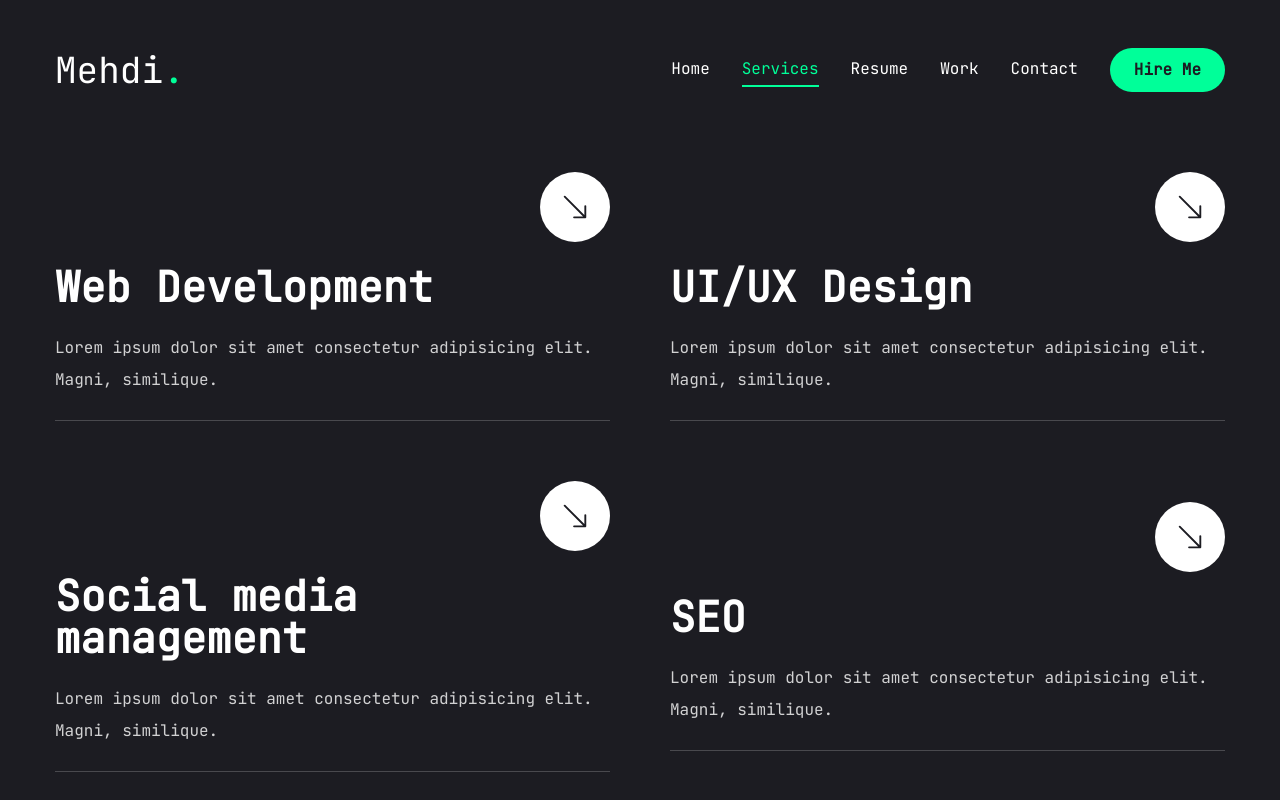
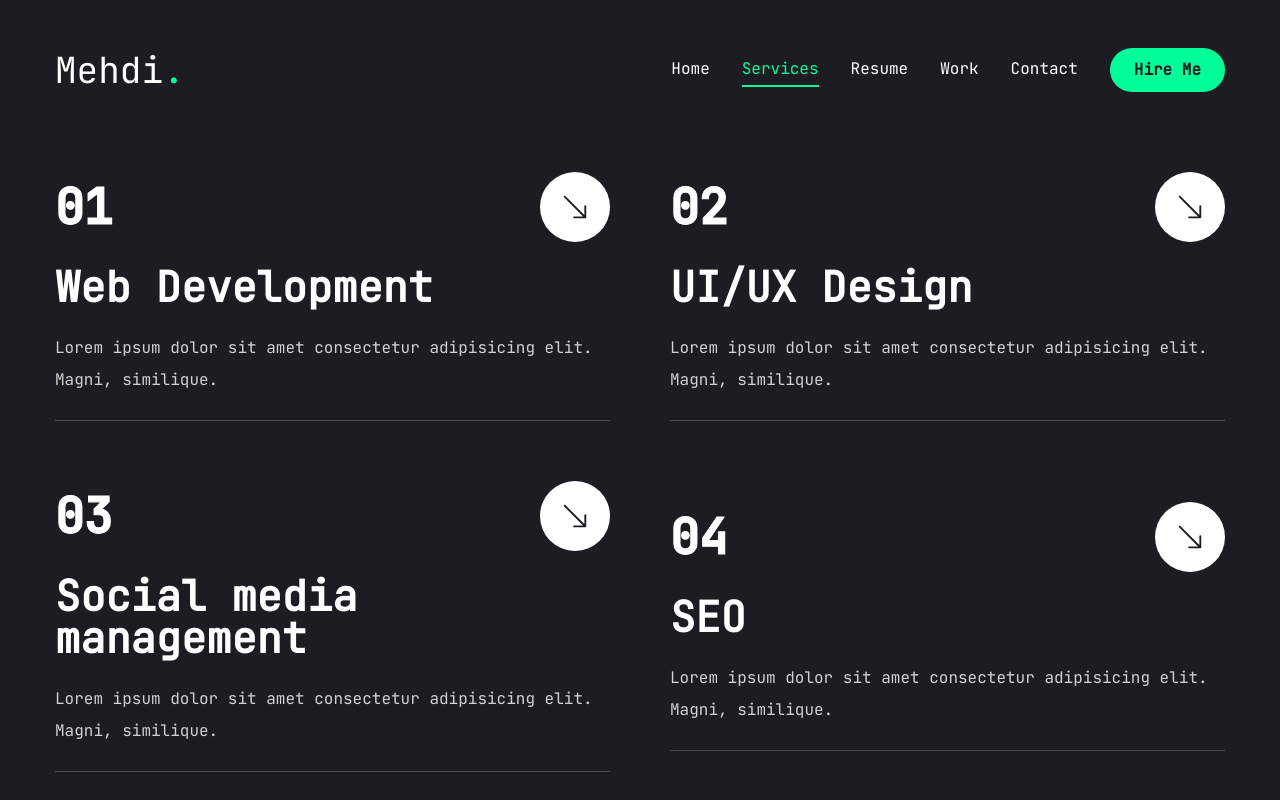
Before and after one commit to MehdiGuetta/mehdi-portfolio, a React (Vite) app: page /services in a window 1280 px wide. Built offline with nearby package versions, Linux system fonts and the light colour scheme.

Commit message:
editing service

```diff
--- a/src/components/NavItems/Services.jsx
+++ b/src/components/NavItems/Services.jsx
@@ -53,7 +53,7 @@ const Services = () => {
               >
                 {/* Top */}
                 <div className="flex justify-between items-center w-full">
-                  <div className="text-5xl font-extrabold text-outline text-transparent group-hover:text-outline-hover transition-all duration-500 ">
+                  <div className="text-5xl font-extrabold text-outline text-transparent group-hover:text-outline-hover transition-all duration-500 text-white">
                     {service.num}
                   </div>
                   <Link
--- a/src/index.css
+++ b/src/index.css
@@ -20,7 +20,7 @@
     @apply text-[20px] xl:text-[24px] leading-[1.1] font-semibold;
   }
   .text-outline {
-    -webkit-text-stroke: 1git px #ffffff;
+    -webkit-text-stroke: 1px #ffffff;
   }
   .text-outline-hover {
     -webkit-text-stroke: 1px #00ff99;
```
